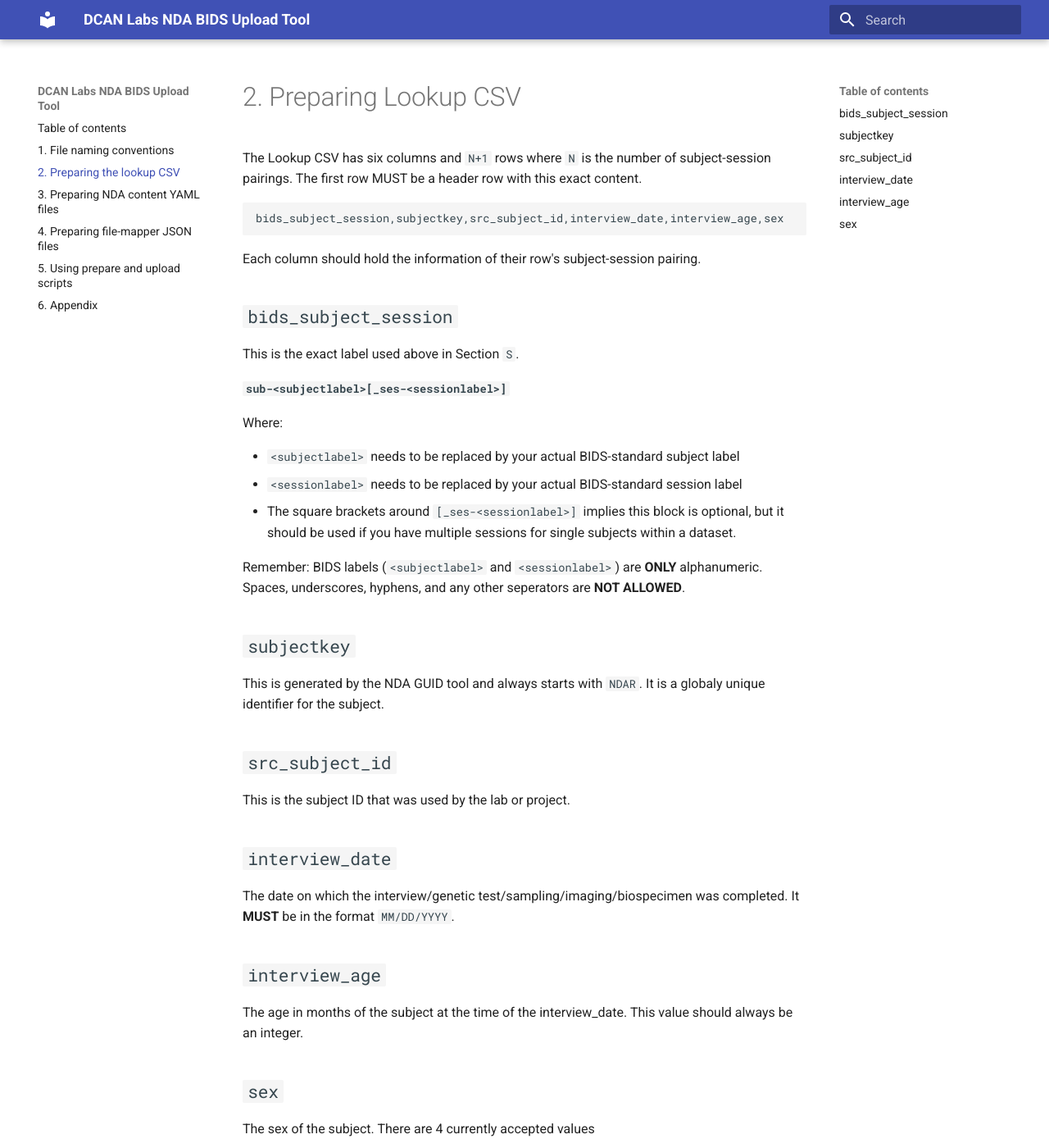
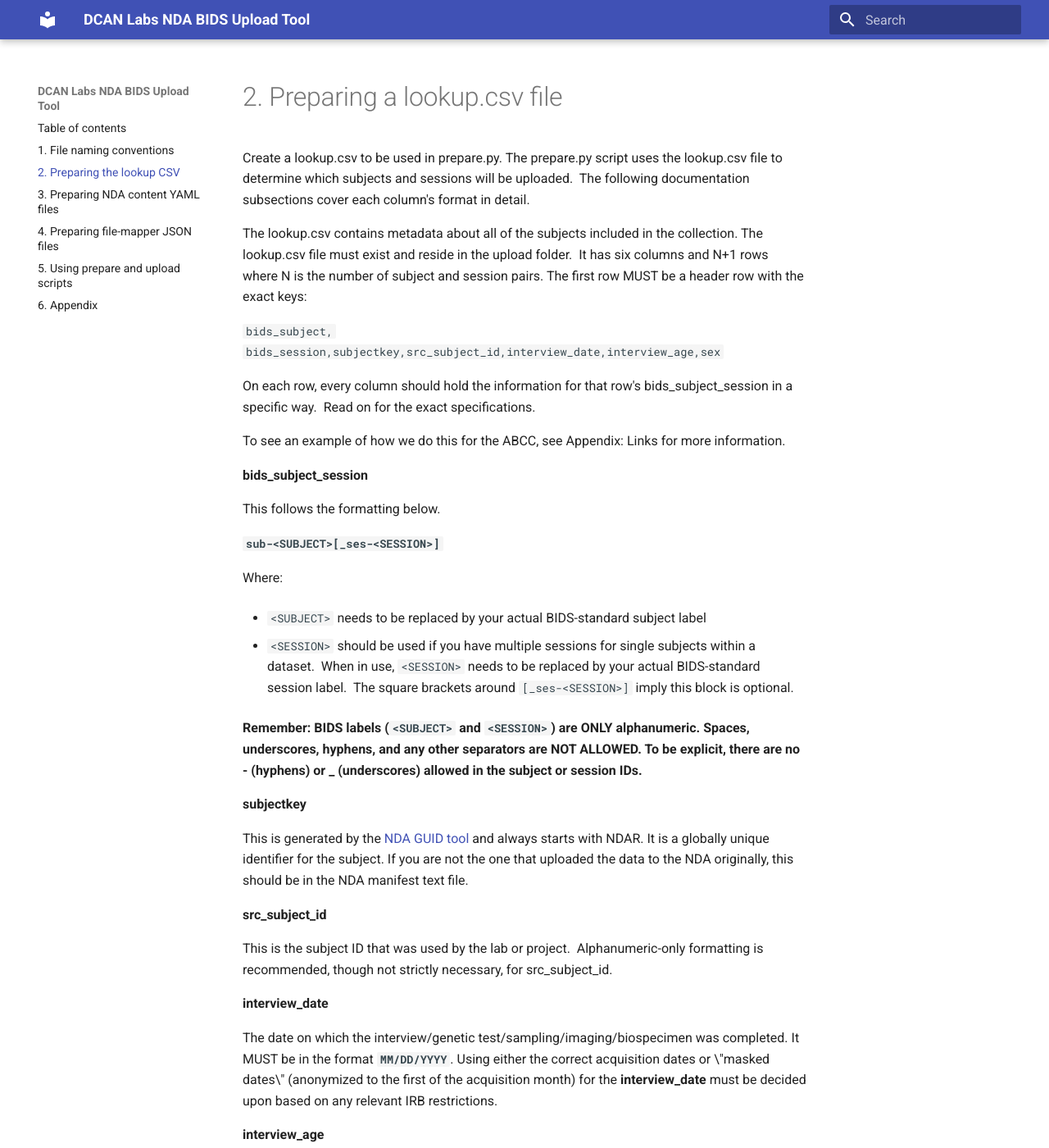
Before and after one commit to DCAN-Labs/nda-bids-upload, an MkDocs documentation site: the page built from docs/lookup.md, in a window 1280 px wide and 1400 px high. Shown: the whole window at 82% size. Built offline with MkDocs 1.6.1 and Material for MkDocs 9.7.7, drawn with Linux system fonts in a browser that asks for light colours; old or Windows-style settings are respelled for this version of MkDocs; some of the changed text lies outside the part shown.

Commit message:
Update lookup.md

````diff
--- a/docs/lookup.md
+++ b/docs/lookup.md
@@ -1,48 +1,73 @@
-# 2. Preparing Lookup CSV
+# 2. Preparing a lookup.csv file
 
-The Lookup CSV has six columns and `N+1` rows where `N` is the number of subject-session pairings. The first row MUST be a header row with this exact content.
+Create a lookup.csv to be used in prepare.py. The prepare.py script uses
+the lookup.csv file to determine which subjects and sessions will be
+uploaded.  The following documentation subsections cover each column's
+format in detail.
 
-```ascii
-bids_subject_session,subjectkey,src_subject_id,interview_date,interview_age,sex
-```
+The lookup.csv contains metadata about all of the subjects included in
+the collection. The lookup.csv file must exist and reside in the upload
+folder.  It has six columns and N+1 rows where N is the number of
+subject and session pairs. The first row MUST be a header row with the
+exact keys:
 
-Each column should hold the information of their row's subject-session pairing.
+`bids_subject,
+bids_session,subjectkey,src_subject_id,interview_date,interview_age,sex`
 
-## `bids_subject_session`
+On each row, every column should hold the information for that row's
+bids_subject_session in a specific way.  Read on for the exact
+specifications.
 
-This is the exact label used above in Section `S`.
+To see an example of how we do this for the ABCC, see Appendix: Links
+for more information.
 
-**`sub-<subjectlabel>[_ses-<sessionlabel>]`**
+**bids_subject_session**
+
+This follows the formatting below.
+
+**`sub-<SUBJECT>[_ses-<SESSION>]`**
 
 Where:
 
-* `<subjectlabel>` needs to be replaced by your actual BIDS-standard subject label
-* `<sessionlabel>` needs to be replaced by your actual BIDS-standard session label
-* The square brackets around `[_ses-<sessionlabel>]` implies this block is optional, but it should be used if you have multiple sessions for single subjects within a dataset.
+-   `<SUBJECT>` needs to be replaced by your actual BIDS-standard subject label
 
-Remember: BIDS labels (`<subjectlabel>` and `<sessionlabel>`) are **ONLY** alphanumeric.  Spaces, underscores, hyphens, and any other seperators are **NOT ALLOWED**.
+-   `<SESSION>` should be used if you have multiple sessions for single subjects within a dataset.  When in use, `<SESSION>` needs to be replaced by your actual BIDS-standard session label.  The square brackets around `[_ses-<SESSION>]` imply this block is optional.
 
-## `subjectkey`
+**Remember: BIDS labels (`<SUBJECT>` and `<SESSION>`) are ONLY alphanumeric. Spaces, underscores, hyphens, and any other separators are NOT ALLOWED. To be explicit, there are no - (hyphens) or \_ (underscores) allowed in the subject or session IDs.**
 
-This is generated by the NDA GUID tool and always starts with `NDAR`.  It is a globaly unique identifier for the subject.
+**subjectkey**
 
-## `src_subject_id`
+This is generated by the [NDA GUID tool](https://nda.nih.gov/nda/nda-tools.html#guid-tool) and always starts with NDAR. It is a globally unique identifier for the subject. If you are not the one that uploaded the data to the NDA originally, this should be in the NDA manifest text file.
+
+**src_subject_id**
 
 This is the subject ID that was used by the lab or project.
+Alphanumeric-only formatting is recommended, though not strictly
+necessary, for src_subject_id.
 
-## `interview_date`
+**interview_date**
 
-The date on which the interview/genetic test/sampling/imaging/biospecimen was completed.  It **MUST** be in the format `MM/DD/YYYY`.
+The date on which the interview/genetic
+test/sampling/imaging/biospecimen was completed. It MUST be in the
+format **`MM/DD/YYYY`**. Using either the correct acquisition dates or
+\"masked dates\" (anonymized to the first of the acquisition month) for
+the **interview_date** must be decided upon based on any relevant IRB
+restrictions.
 
-## `interview_age`
+**interview_age**
 
-The age in months of the subject at the time of the interview_date. This value should always be an integer.
+The age in months of the subject at the time of the interview_date. This
+value MUST always be an integer.
 
-## `sex`
+**sex**
 
-The sex of the subject. There are 4 currently accepted values
+The sex of the subject. There are four values accepted by the NDA at the
+time of this writing (January 2022):
 
-* `M` = Male
-* `F` = Female
-* `O` = Other
-* `NR` = Not Reported
+-   `M` = Male
+
+-   `F` = Female
+
+-   `O` = Other
+
+-   `NR` = Not Reported
````
